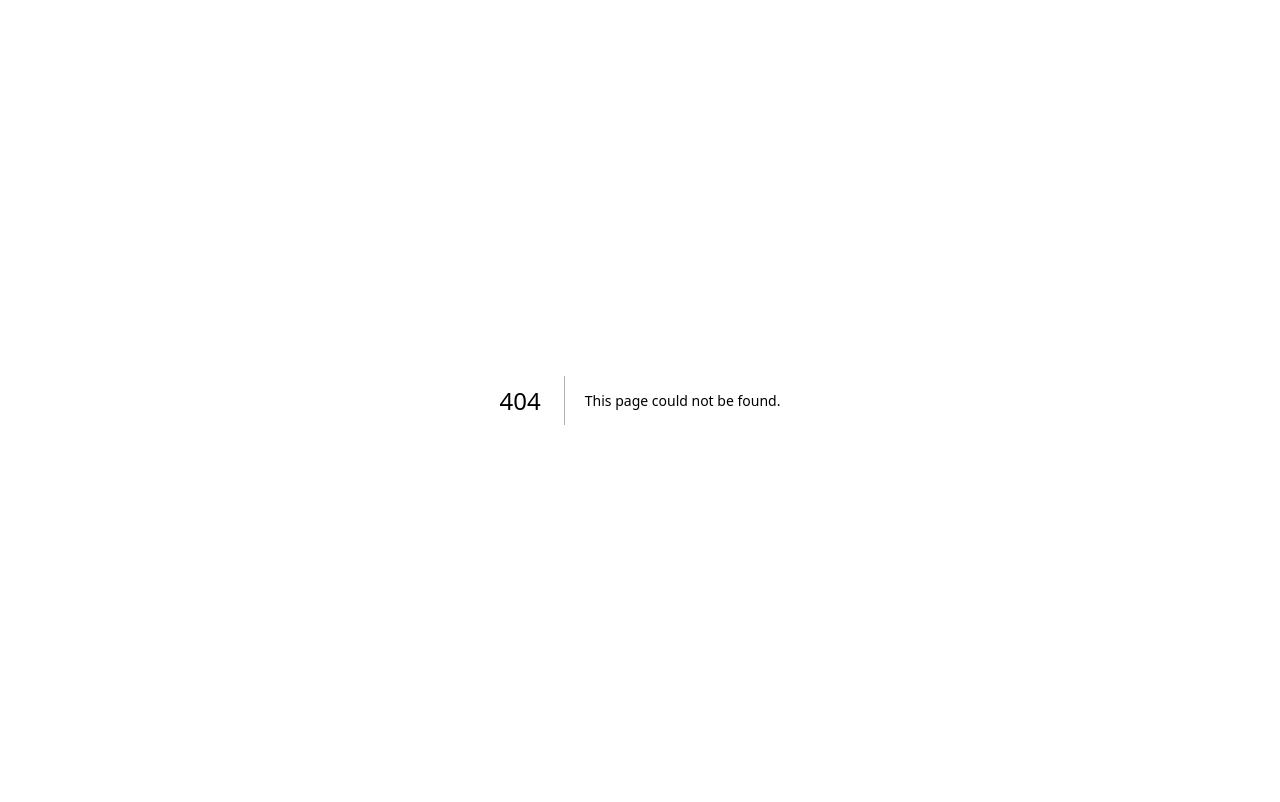
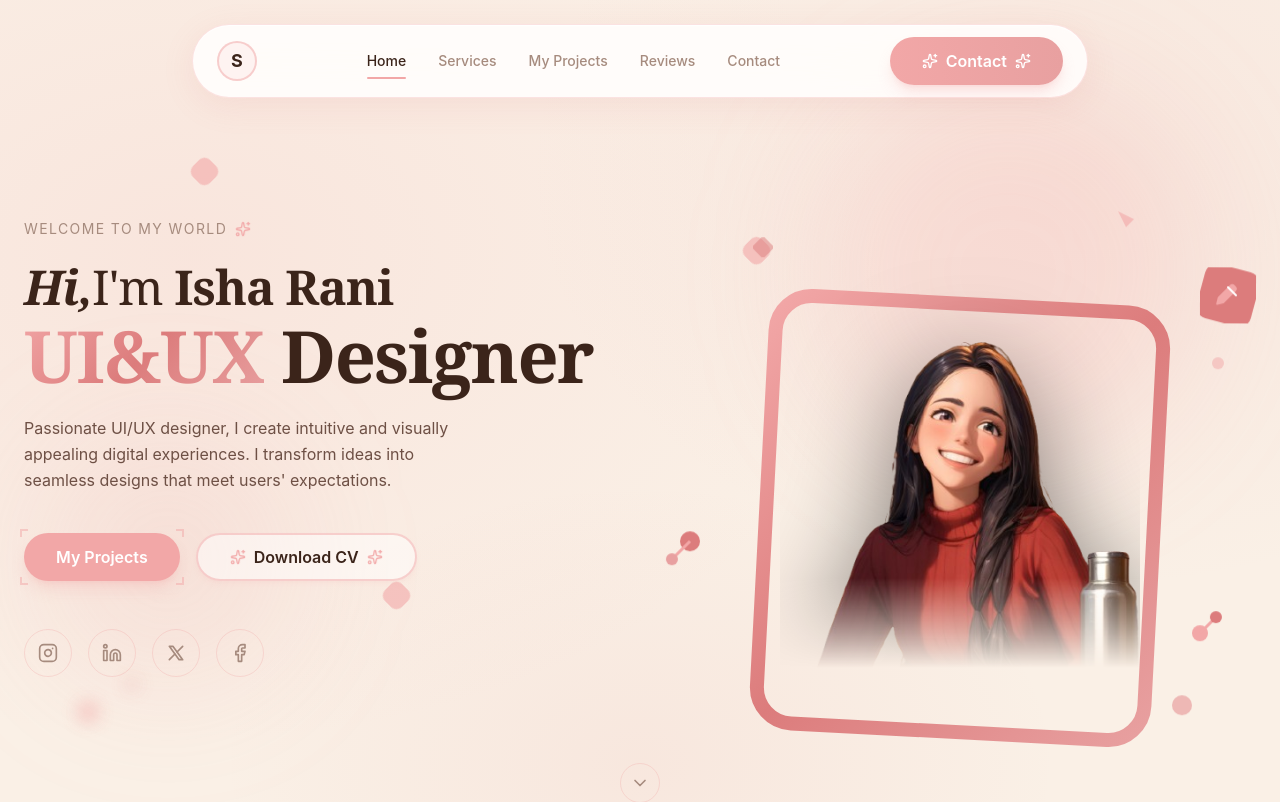
Before and after one commit to hrishikeshprateek/isha_profile, a Next.js app: page /d1 in a window 1280 px wide. Before the commit this address had no page. Shown: the top 802 px of the page. Built offline with nearby package versions, Linux system fonts and the light colour scheme.

Commit message:
pallete change

```diff
--- /dev/null
+++ b/app/d1/page.tsx
@@ -0,0 +1,13 @@
+import Navbar from "@/components/Navbar";
+import HeroSection from "@/components/HeroSection";
+import AboutSection from "@/components/AboutSection";
+
+export default function D1Page() {
+  return (
+    <main className="min-h-screen bg-background">
+      <Navbar />
+      <HeroSection />
+      <AboutSection />
+    </main>
+  );
+}
--- a/app/globals.css
+++ b/app/globals.css
@@ -1,44 +1,46 @@
 @import "tailwindcss";
 
 @theme inline {
-    --color-background: #0a0a0a;
-    --color-foreground: #ffffff;
-    --color-primary: #8b5cf6;
+    --color-background: #FAF0E6;
+    --color-foreground: #3B241A;
+    --color-primary: #F2A7A7;
     --color-primary-foreground: #ffffff;
-    --color-secondary: #1a1a1a;
-    --color-secondary-foreground: #ffffff;
-    --color-accent: #a78bfa;
-    --color-muted: #27272a;
-    --color-muted-foreground: #71717a;
-    --color-border: rgba(139,92,246,0.2);
-    --color-input: rgba(139,92,246,0.2);
-    --color-ring: #8b5cf6;
-    --color-card: #141414;
-    --radius: 0.5rem;
+    --color-secondary: #F2E4D8;
+    --color-secondary-foreground: #3B241A;
+    --color-accent: #E8A0A0;
+    --color-muted: #F2E4D8;
+    --color-muted-foreground: #A68B7E;
+    --color-border: rgba(220, 124, 124, 0.2);
+    --color-input: rgba(220, 124, 124, 0.2);
+    --color-ring: #F2A7A7;
+    --color-card: #FAFAFA;
+    --radius: 1rem;
 }
 
 /* ===============================
    Theme Variables
 ================================ */
 :root {
-    --background: #0a0a0a;
-    --foreground: #ffffff;
+    --background: #FAF0E6;
+    --foreground: #3B241A;
 
-    --primary: #8b5cf6;
+    --primary: #F2A7A7;
     --primary-foreground: #ffffff;
+    --primary-dark: #DC7C7C;
 
-    --secondary: #1a1a1a;
-    --secondary-foreground: #ffffff;
+    --secondary: #F2E4D8;
+    --secondary-foreground: #3B241A;
 
-    --accent: #a78bfa;
+    --accent: #E8A0A0;
 
-    --muted: #27272a;
-    --muted-foreground: #71717a;
+    --muted: #F2E4D8;
+    --muted-foreground: #A68B7E;
+    --body-text: #6E5045;
 
-    --border: rgba(139,92,246,0.2);
-    --ring: #8b5cf6;
-    --card: #141414;
-    --radius: 0.5rem;
+    --border: rgba(220, 124, 124, 0.2);
+    --ring: #F2A7A7;
+    --card: #FAFAFA;
+    --radius: 1rem;
 }
 
 /* ===============================
@@ -46,10 +48,10 @@
 ================================ */
 .hero-gradient {
     background:
-        radial-gradient(ellipse 1000px 700px at 15% 30%, rgba(139, 92, 246, 0.2), transparent 70%),
-        radial-gradient(ellipse 800px 600px at 85% 20%, rgba(167, 139, 250, 0.15), transparent 70%),
-        radial-gradient(ellipse 600px 400px at 50% 90%, rgba(124, 58, 237, 0.1), transparent 70%),
-        linear-gradient(180deg, #0a0a0a 0%, #0f0a1a 50%, #0a0a0a 100%);
+        radial-gradient(ellipse 1000px 700px at 15% 30%, rgba(242, 167, 167, 0.15), transparent 70%),
+        radial-gradient(ellipse 800px 600px at 85% 20%, rgba(232, 160, 160, 0.12), transparent 70%),
+        radial-gradient(ellipse 600px 400px at 50% 90%, rgba(220, 124, 124, 0.08), transparent 70%),
+        #FAF0E6;
 }
 
 /* ===============================
@@ -57,27 +59,27 @@
 ================================ */
 .glass,
 .glass-nav {
-    backdrop-filter: blur(16px) saturate(180%);
-    -webkit-backdrop-filter: blur(16px) saturate(180%);
-    background: rgba(20, 20, 20, 0.6);
-    border: 1px solid rgba(139, 92, 246, 0.3);
+    backdrop-filter: blur(20px) saturate(180%);
+    -webkit-backdrop-filter: blur(20px) saturate(180%);
+    background: rgba(255, 255, 255, 0.85);
+    border: 1px solid rgba(242, 167, 167, 0.3);
     box-shadow:
-        0 8px 32px 0 rgba(139, 92, 246, 0.15),
-        inset 0 1px 1px 0 rgba(255, 255, 255, 0.05);
+        0 8px 32px 0 rgba(220, 124, 124, 0.12),
+        inset 0 1px 1px 0 rgba(255, 255, 255, 0.8);
 }
 
 /* ===============================
    Glow Effect
 ================================ */
 .glow {
-    box-shadow: 0 0 20px rgba(139, 92, 246, 0.4);
+    box-shadow: 0 4px 20px rgba(242, 167, 167, 0.35);
 }
 
 /* ===============================
    Text Gradients
 ================================ */
 .text-gradient {
-    background: linear-gradient(135deg, #c084fc 0%, #a855f7 40%, #8b5cf6 70%, #7c3aed 100%);
+    background: linear-gradient(135deg, #F2A7A7 0%, #DC7C7C 50%, #E8A0A0 100%);
     -webkit-background-clip: text;
     -webkit-text-fill-color: transparent;
     background-clip: text;
@@ -88,11 +90,18 @@
 ================================ */
 body {
     background: var(--background);
-    color: var(--foreground);
+    color: var(--body-text);
     font-family: -apple-system, BlinkMacSystemFont, "Segoe UI", Roboto, "Helvetica Neue", Arial, sans-serif;
-    line-height: 1.6;
+    line-height: 1.7;
     -webkit-font-smoothing: antialiased;
     -moz-osx-font-smoothing: grayscale;
+}
+
+h1, h2, h3, h4, h5, h6 {
+    color: var(--foreground);
+    font-family: 'Georgia', 'Times New Roman', serif;
+    font-weight: 600;
+    letter-spacing: -0.02em;
 }
 
 * {
@@ -103,8 +112,8 @@ body {
    Selection
 ================================ */
 ::selection {
-    background: rgba(139, 92, 246, 0.3);
-    color: white;
+    background: rgba(242, 167, 167, 0.3);
+    color: #3B241A;
 }
 
 /* ===============================
@@ -180,14 +189,14 @@ html {
 }
 
 ::-webkit-scrollbar-track {
-    background: #0a0a0a;
+    background: #F2E4D8;
 }
 
 ::-webkit-scrollbar-thumb {
-    background: linear-gradient(180deg, #8b5cf6, #7c3aed);
+    background: linear-gradient(180deg, #F2A7A7, #DC7C7C);
     border-radius: 5px;
 }
 
 ::-webkit-scrollbar-thumb:hover {
-    background: linear-gradient(180deg, #a78bfa, #8b5cf6);
+    background: linear-gradient(180deg, #DC7C7C, #F2A7A7);
 }
--- a/components/HeroSection.tsx
+++ b/components/HeroSection.tsx
@@ -21,40 +21,40 @@ const HeroSection = () => {
     return (
         <section className="relative min-h-screen overflow-hidden hero-gradient">
             {/* Background gradient orbs */}
-            <div className="absolute top-20 right-20 w-96 h-96 bg-primary/20 rounded-full blur-3xl" />
-            <div className="absolute bottom-40 left-10 w-64 h-64 bg-accent/10 rounded-full blur-3xl" />
+            <div className="absolute top-20 right-20 w-96 h-96 bg-[#F2A7A7]/20 rounded-full blur-3xl" />
+            <div className="absolute bottom-40 left-10 w-64 h-64 bg-[#E8A0A0]/15 rounded-full blur-3xl" />
 
             {/* Floating decorative elements */}
             <FloatingElement className="top-40 left-[15%]" />
             <FloatingElement className="top-60 right-[40%] float-animation-delayed" />
             <FloatingElement className="bottom-60 left-[30%]" />
 
-            {/* Yellow/orange glowing orbs */}
-            <div className="absolute bottom-32 left-20 w-4 h-4 bg-yellow-400 rounded-full blur-sm pulse-glow" />
-            <div className="absolute bottom-40 left-32 w-2 h-2 bg-pink-400 rounded-full blur-sm pulse-glow" />
+            {/* Glowing orbs - softer colors */}
+            <div className="absolute bottom-32 left-20 w-4 h-4 bg-[#F2A7A7] rounded-full blur-sm pulse-glow" />
+            <div className="absolute bottom-40 left-32 w-2 h-2 bg-[#E8A0A0] rounded-full blur-sm pulse-glow" />
 
             <div className="container mx-auto px-6 pt-32 pb-20">
                 <div className="grid lg:grid-cols-2 gap-12 items-center min-h-[80vh]">
                     {/* Left Content */}
                     <div className="space-y-6 z-10">
                         <p className="text-sm uppercase tracking-widest text-muted-foreground flex items-center gap-2">
-                            Welcome to my world <Sparkles className="w-4 h-4 text-yellow-400 sparkle" />
+                            Welcome to my world <Sparkles className="w-4 h-4 text-[#F2A7A7] sparkle" />
                         </p>
 
                         <div>
-                            <h1 className="text-4xl md:text-5xl font-medium text-foreground">
+                            <h1 className="text-4xl md:text-5xl font-medium text-foreground font-serif">
                                 <span className="italic">Hi,</span>
                                 <span className="font-light">I&apos;m</span>{" "}
-                                <span className="font-semibold">Sara Howari</span>
+                                <span className="font-semibold">Isha Rani</span>
                             </h1>
 
-                            <h2 className="text-5xl md:text-7xl font-bold mt-2">
+                            <h2 className="text-5xl md:text-7xl font-bold mt-2 font-serif">
                                 <span className="text-gradient">UI&amp;UX</span>{" "}
                                 <span className="text-foreground">Designer</span>
                             </h2>
                         </div>
 
-                        <p className="text-muted-foreground max-w-md leading-relaxed">
+                        <p className="text-[#6E5045] max-w-md leading-relaxed">
                             Passionate UI/UX designer, I create intuitive and visually appealing digital
                             experiences. I transform ideas into seamless designs that meet users&apos;
                             expectations.
@@ -128,9 +128,9 @@ const HeroSection = () => {
                             />
                             <defs>
                                 <linearGradient id="frameGradient" x1="0%" y1="0%" x2="100%" y2="100%">
-                                    <stop offset="0%" stopColor="#7c3aed" />
-                                    <stop offset="50%" stopColor="#581c87" />
-                                    <stop offset="100%" stopColor="#4c1d95" />
+                                    <stop offset="0%" stopColor="#F2A7A7" />
+                                    <stop offset="50%" stopColor="#DC7C7C" />
+                                    <stop offset="100%" stopColor="#E8A0A0" />
                                 </linearGradient>
                             </defs>
                         </svg>
@@ -138,8 +138,8 @@ const HeroSection = () => {
                         {/* Avatar Image - positioned to pop out from top of frame */}
                         <div className="absolute z-10 w-[300px] h-[420px] md:w-[360px] md:h-[500px] top-[20px] md:top-[30px] overflow-visible">
                             <Image
-                                src="/avatar-3d-transparent.png"
-                                alt="Sara Howari - UI/UX Designer"
+                                src="/isha_a.png"
+                                alt="Isha Rani"
                                 fill
                                 className="object-cover object-top drop-shadow-2xl"
                                 style={{
@@ -155,9 +155,9 @@ const HeroSection = () => {
                         {/* Floating pen tool - top right */}
                         <div className="absolute -right-2 md:right-0 top-[20%] float-animation z-20">
                             <svg width="56" height="56" viewBox="0 0 56 56" fill="none" xmlns="http://www.w3.org/2000/svg">
-                                <rect width="56" height="56" rx="12" fill="#581c87" transform="rotate(15 28 28)"/>
+                                <rect width="56" height="56" rx="12" fill="#DC7C7C" transform="rotate(15 28 28)"/>
                                 <g transform="translate(14, 14)">
-                                    <path d="M20.71 4.04a3.5 3.5 0 0 0-4.95 0L4.04 15.75a1 1 0 0 0-.29.5l-1.5 6a1 1 0 0 0 1.22 1.22l6-1.5a1 1 0 0 0 .5-.29L21.68 9.96a3.5 3.5 0 0 0 0-4.92l-.97-.97z" fill="#a855f7"/>
+                                    <path d="M20.71 4.04a3.5 3.5 0 0 0-4.95 0L4.04 15.75a1 1 0 0 0-.29.5l-1.5 6a1 1 0 0 0 1.22 1.22l6-1.5a1 1 0 0 0 .5-.29L21.68 9.96a3.5 3.5 0 0 0 0-4.92l-.97-.97z" fill="#F2A7A7"/>
                                     <path d="M14 6l8 8" stroke="white" strokeWidth="2" strokeLinecap="round"/>
                                 </g>
                             </svg>
@@ -166,18 +166,18 @@ const HeroSection = () => {
                         {/* Bezier curve handle - bottom right */}
                         <div className="absolute right-4 md:right-8 bottom-[15%] float-animation-delayed z-20">
                             <svg width="48" height="48" viewBox="0 0 48 48" fill="none" xmlns="http://www.w3.org/2000/svg">
-                                <circle cx="24" cy="24" r="8" fill="#a855f7"/>
-                                <line x1="24" y1="24" x2="40" y2="8" stroke="#a855f7" strokeWidth="3"/>
-                                <circle cx="40" cy="8" r="6" fill="#7c3aed"/>
+                                <circle cx="24" cy="24" r="8" fill="#F2A7A7"/>
+                                <line x1="24" y1="24" x2="40" y2="8" stroke="#F2A7A7" strokeWidth="3"/>
+                                <circle cx="40" cy="8" r="6" fill="#DC7C7C"/>
                             </svg>
                         </div>
 
                         {/* Bezier curve handle - left side */}
                         <div className="absolute -left-4 md:left-0 bottom-[30%] float-animation z-20">
                             <svg width="52" height="52" viewBox="0 0 52 52" fill="none" xmlns="http://www.w3.org/2000/svg">
-                                <circle cx="26" cy="26" r="10" fill="#7c3aed"/>
-                                <line x1="26" y1="26" x2="8" y2="44" stroke="#a855f7" strokeWidth="3"/>
-                                <circle cx="8" cy="44" r="6" fill="#581c87"/>
+                                <circle cx="26" cy="26" r="10" fill="#DC7C7C"/>
+                                <line x1="26" y1="26" x2="8" y2="44" stroke="#F2A7A7" strokeWidth="3"/>
+                                <circle cx="8" cy="44" r="6" fill="#E8A0A0"/>
                             </svg>
                         </div>
 
@@ -188,12 +188,12 @@ const HeroSection = () => {
                         {/* Decorative ribbon/confetti pieces */}
                         <div className="absolute right-[20%] top-[10%] float-animation-delayed">
                             <svg width="24" height="24" viewBox="0 0 24 24" fill="none">
-                                <path d="M4 4 L20 12 L12 20 Z" fill="#a855f7" opacity="0.6"/>
+                                <path d="M4 4 L20 12 L12 20 Z" fill="#F2A7A7" opacity="0.6"/>
                             </svg>
                         </div>
                         <div className="absolute left-[15%] top-[15%] float-animation">
                             <svg width="20" height="20" viewBox="0 0 20 20" fill="none">
-                                <rect x="2" y="2" width="16" height="16" rx="2" fill="#7c3aed" opacity="0.5" transform="rotate(45 10 10)"/>
+                                <rect x="2" y="2" width="16" height="16" rx="2" fill="#DC7C7C" opacity="0.5" transform="rotate(45 10 10)"/>
                             </svg>
                         </div>
                     </div>
--- a/components/Navbar.tsx
+++ b/components/Navbar.tsx
@@ -9,7 +9,7 @@ const Navbar = () => {
             <div className="glass rounded-full px-6 py-3 flex items-center justify-between">
                 {/* Logo */}
                 <div className="flex items-center gap-2">
-                    <div className="w-10 h-10 rounded-full border-2 border-primary/50 flex items-center justify-center">
+                    <div className="w-10 h-10 rounded-full border-2 border-[#F2A7A7]/50 flex items-center justify-center bg-[#F2A7A7]/10">
                         <span className="text-foreground font-bold text-lg">S</span>
                     </div>
                 </div>
@@ -20,10 +20,10 @@ const Navbar = () => {
                         <a
                             key={item}
                             href={`#${item.toLowerCase().replace(" ", "-")}`}
-                            className={`text-sm font-medium transition-colors hover:text-accent ${
+                            className={`text-sm font-medium transition-colors hover:text-[#DC7C7C] ${
                                 index === 0
-                                    ? "text-foreground relative after:absolute after:bottom-[-8px] after:left-0 after:w-full after:h-0.5 after:bg-primary after:rounded-full"
-                                    : "text-muted-foreground"
+                                    ? "text-[#3B241A] relative after:absolute after:bottom-[-8px] after:left-0 after:w-full after:h-0.5 after:bg-[#F2A7A7] after:rounded-full"
+                                    : "text-[#A68B7E]"
                             }`}
                         >
                             {item}
--- a/components/ui/button.tsx
+++ b/components/ui/button.tsx
@@ -9,21 +9,21 @@ const buttonVariants = cva(
     variants: {
       variant: {
         default:
-          "bg-primary text-primary-foreground shadow hover:bg-primary/90",
+          "bg-primary text-primary-foreground shadow-md shadow-primary/20 hover:bg-primary-dark hover:shadow-lg hover:shadow-primary/30",
         destructive:
-          "bg-destructive text-destructive-foreground shadow-sm hover:bg-destructive/90",
+          "bg-red-400 text-white shadow-sm hover:bg-red-500",
         outline:
-          "border border-input bg-background shadow-sm hover:bg-accent hover:text-accent-foreground",
+          "border-2 border-primary/40 bg-transparent text-foreground shadow-sm hover:bg-primary/10 hover:border-primary",
         secondary:
           "bg-secondary text-secondary-foreground shadow-sm hover:bg-secondary/80",
-        ghost: "hover:bg-accent hover:text-accent-foreground",
+        ghost: "hover:bg-secondary hover:text-foreground",
         link: "text-primary underline-offset-4 hover:underline",
         contact:
-          "bg-gradient-to-r from-primary to-accent text-foreground font-semibold hover:scale-105 glow rounded-full",
+          "bg-gradient-to-r from-primary to-accent text-white font-semibold hover:scale-105 shadow-lg shadow-primary/30 hover:shadow-xl hover:shadow-primary/40 rounded-full",
         hero:
-          "bg-foreground text-background font-semibold hover:scale-105 hover:shadow-xl shadow-lg rounded-full",
+          "bg-primary text-white font-semibold hover:scale-105 hover:shadow-xl shadow-lg shadow-primary/30 hover:bg-primary-dark rounded-full",
         heroOutline:
-          "border-2 border-primary/50 bg-transparent text-foreground font-semibold hover:border-primary hover:bg-primary/10 hover:scale-105 rounded-full",
+          "border-2 border-primary/50 bg-white/50 text-foreground font-semibold hover:border-primary hover:bg-primary/10 hover:scale-105 rounded-full shadow-md shadow-primary/10",
       },
       size: {
         default: "h-9 px-4 py-2",
```
Also changed, not shown: components/AboutSection.tsx (+6 -4 lines), public/avatar-3d-transparent.png (deleted), public/isha_a.png (added).
